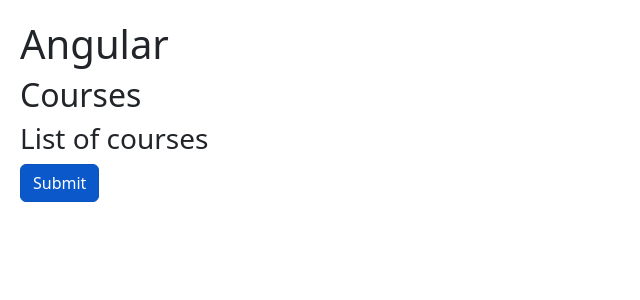
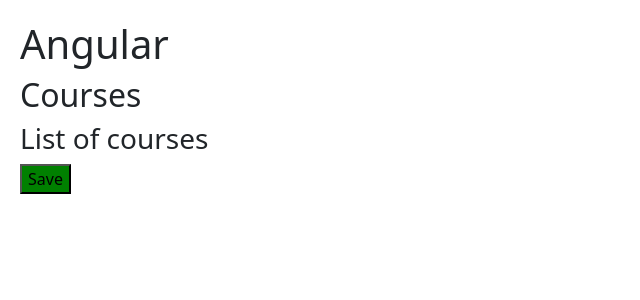
Before and after one commit to RusselMusas/angular-hello-world, an Angular app: page / in a window 1280 px wide. Shown: the top 300 px of the page, without its empty margins (0-640 px from the left). Built offline with nearby package versions, Linux system fonts and the light colour scheme.

Commit message:
Angular - style Binding

```diff
--- a/src/app/courses.component.ts
+++ b/src/app/courses.component.ts
@@ -5,13 +5,14 @@
     selector: 'courses',
     template: `<h2>Courses</h2>
                <h3>{{ title }}</h3>
-               <button class="btn btn-primary" [class.active]="isActive">Submit</button>`
+               <button [style.backgroundColor]="isActive ? 'green' : 'white'">Save</button>`
 })
 export class CoursesComponent {
 
     title = "List of courses";
     courses: string[] | undefined = undefined;
     isActive = true;
+    // List of DOM objects styles properties: https://www.w3schools.com/jsref/dom_obj_style.asp
 
     constructor(private coursesService: CoursesService) {}
 
```
